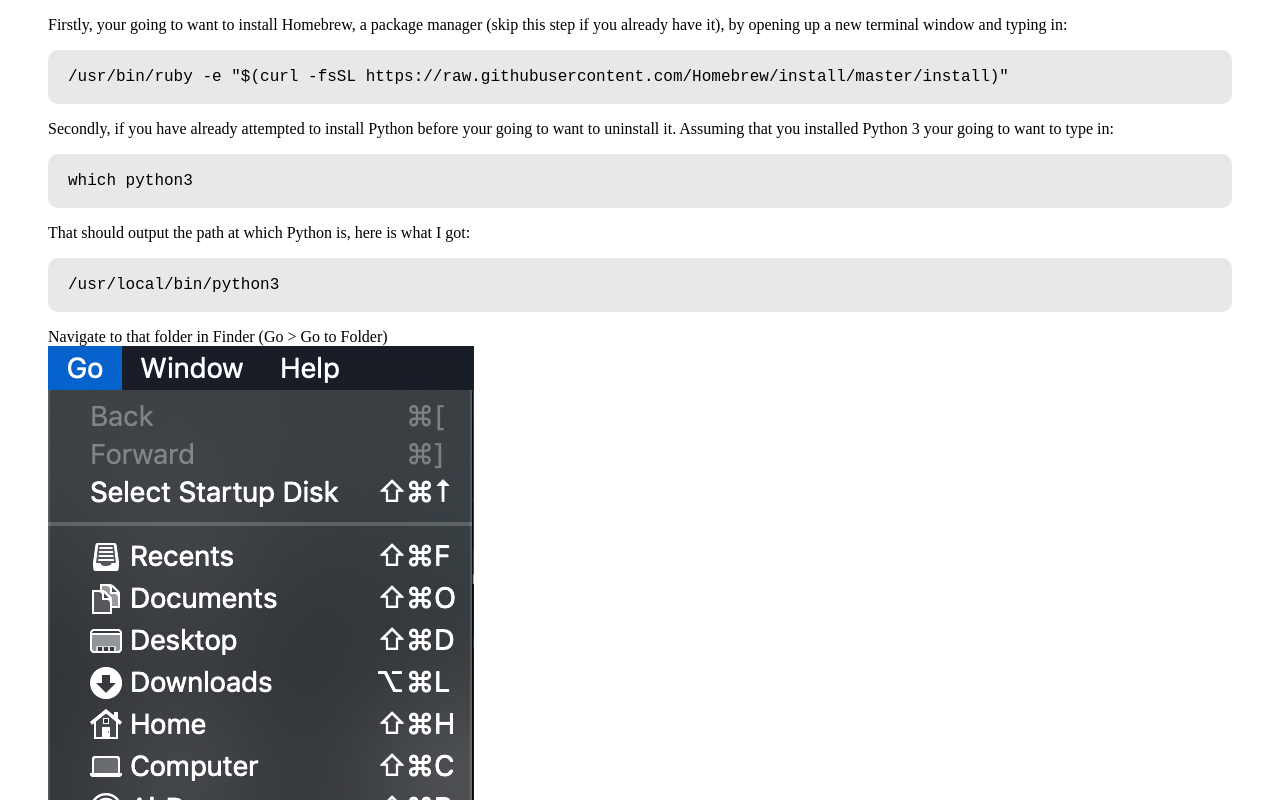
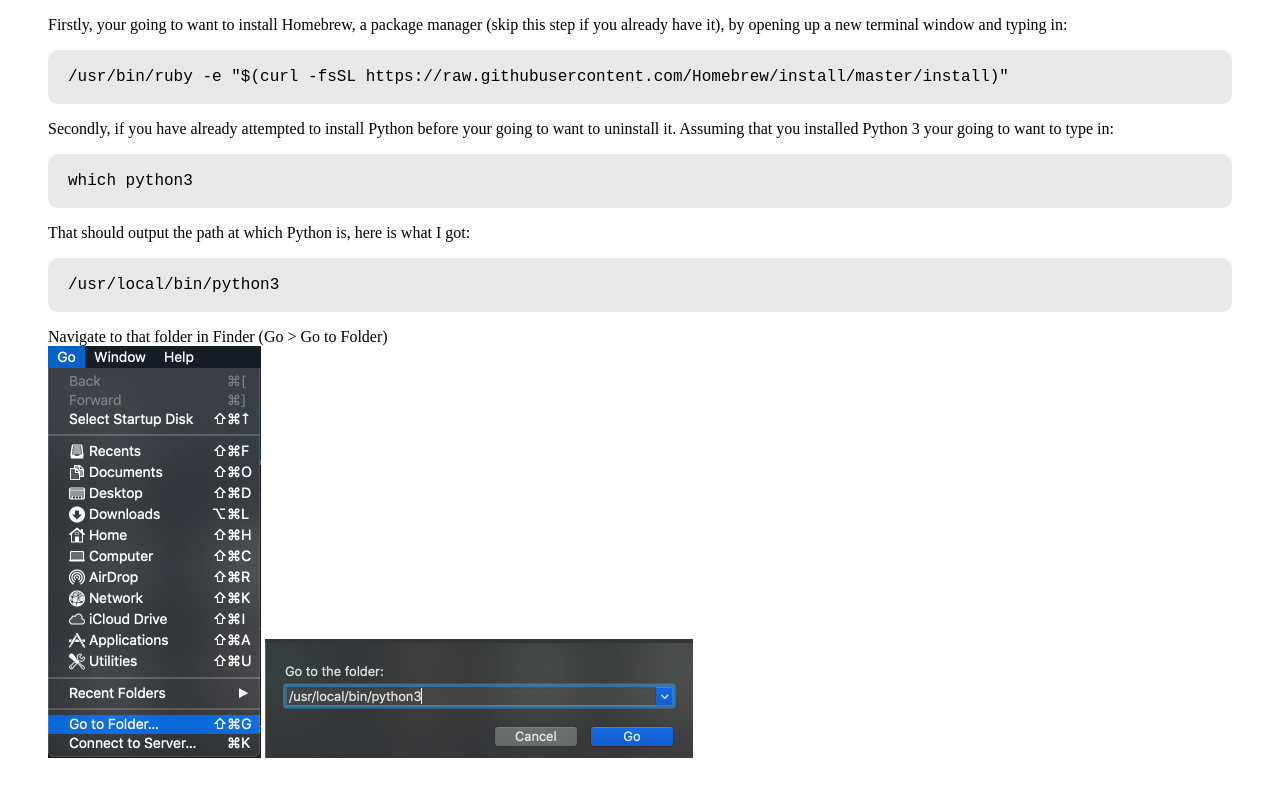
Before and after one commit to CodeRocking/how-to-install-python-mac, a plain HTML site: page index.html in a window 1280 px wide. Shown: the top 800 px of the page. Drawn offline with Linux system fonts and the light colour scheme.

Commit message:
fixed image sizes

```diff
--- a/index.html
+++ b/index.html
@@ -47,8 +47,8 @@ which python3
 
   <figure>
     <figcaption>Navigate to that folder in Finder (Go > Go to Folder)</figcaption>
-    <img src="menuGo.png" alt="Go To" width="426" height="824">
-    <img src="goToPrompt.png" alt="Go To" width="856" height="238">
+    <img src="menuGo.png" alt="Go To" width="213" height="412">
+    <img src="goToPrompt.png" alt="Go To" width="428" height="119">
   </figure>
 
 </body>
```
